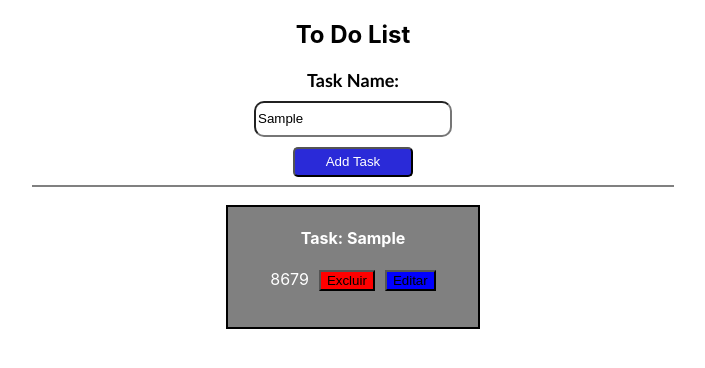
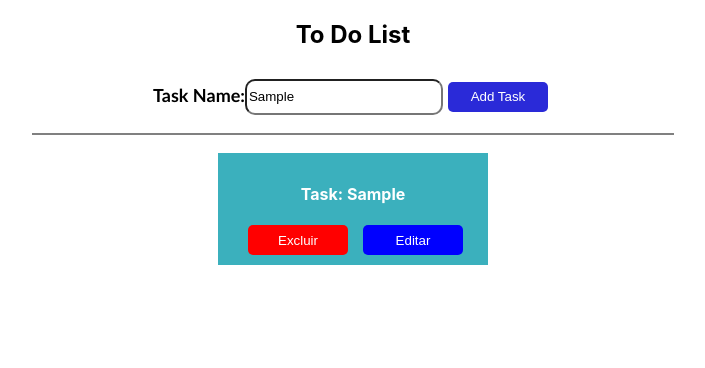
Before and after one commit to PedroLopes7K/ToDoReact, a React (Create React App) app: page / in a window 1280 px wide. Both pictures are taken after typing "Sample" into the empty fields and a click on the button "Add Task". Shown: the top 368 px of the page, without its empty margins (287-992 px from the left). Built offline with nearby package versions, Linux system fonts and the light colour scheme; the HTML template or start-up script is replaced by a standard one.

Commit message:
Update 31/05

```diff
--- a/src/App.css
+++ b/src/App.css
@@ -15,5 +15,8 @@ label {
   color: white;
   text-decoration: none;
   padding: 0 5px;
-
 }
+.top {
+  align-items: center;
+  text-align: center;
+}
--- a/src/Components/Main.js
+++ b/src/Components/Main.js
@@ -9,6 +9,8 @@ function Main() {
   const [update, setUpdate] = useState(false)
   const [idTask, setIdTask] = useState(null)
 
+  // const colors = ['#BDDFD6', '#7FA9B7', '#D1A8D5']
+
   const addTask = task => {
     if (task === '') {
       alert('Preencha a tarefa')
@@ -18,7 +20,6 @@ function Main() {
       ...taskList,
       { nameTask: task, id: Math.floor(Math.random() * 9999) }
     ])
-    // console.log(taskList.length)
   }
   function del(taskDel) {
     console.log(taskDel)
@@ -29,7 +30,6 @@ function Main() {
   }
 
   function edit(id) {
-    // alert('Editar')
     setIdTask(id)
     setUpdate(true)
   }
@@ -37,6 +37,7 @@ function Main() {
   return (
     <div className="App">
       <h2> To Do List</h2>
+      <div className="top">
         {update ? (
           <UpdateTask
             id={idTask}
@@ -54,26 +55,30 @@ function Main() {
               }}
             />
             <Button onClick={() => addTask(taskName)}>Add Task</Button>
-          <hr color="gray" size="2" width="50%" />
           </>
         )}
+      </div>
+      <hr color="gray" size="2" width="50%" />
 
       {taskList.map(taskItem => (
-        <Card background={'gray'} width={'250px'} height={'120px'}>
+        <Card background={'#3BB0BD'} width={'250px'}>
           <h4>Task: {taskItem.nameTask}</h4>
-          <span>{taskItem.id}</span>
-          <button
+          {/* <span>{taskItem.id}</span> */}
+
+          <div>
+            <Button
               onClick={() => del(taskItem.id)}
               style={{ background: 'red', margin: '0 10px' }}
             >
               Excluir
-          </button>
-          <button
+            </Button>
+            <Button
               onClick={() => edit(taskItem.id)}
               style={{ background: 'blue' }}
             >
               Editar
-          </button>
+            </Button>
+          </div>
         </Card>
       ))}
     </div>
--- a/src/Components/StyledComponents.js
+++ b/src/Components/StyledComponents.js
@@ -2,9 +2,11 @@ import style from 'styled-components'
 
 export const Card = style.div`
 width: ${props => props.width};
-height: ${props => props.height};
+padding: 10px;
 background-color: ${props => props.background};
-border: 2px solid black;
+border: none;
+display: flex;
+flex-direction: column;
 text-align: center;
 margin: 10px 0;
 color: white
@@ -12,10 +14,12 @@ color: white
 export const Button = style.button`
 background-color: rgb(42, 42, 216);
 color: white;
-width: 120px;
+width: 100px;
 height: 30px;
 border-radius: 5px;
 cursor: pointer;
+border: none;
+margin: 0 5px;
 `
 
 export const Input = style.input`
--- a/src/Components/UpdateTask.js
+++ b/src/Components/UpdateTask.js
@@ -30,8 +30,8 @@ export default function UpdateTask({ id, tasks, update, taskSet }) {
       />
       <br />
       <Button onClick={() => updateTask(newTask)}>Update Task</Button>
-      <Button onClick={() => back(newTask)}>Back Add</Button>
-      <hr color="gray" size="2" width="50%" />
+      <Button onClick={() => back()}>Back Add</Button>
+      {/* <hr color="gray" size="2" width="50%" /> */}
     </div>
   )
 }
```
Lines whose indentation alone changed are shown as unchanged.
